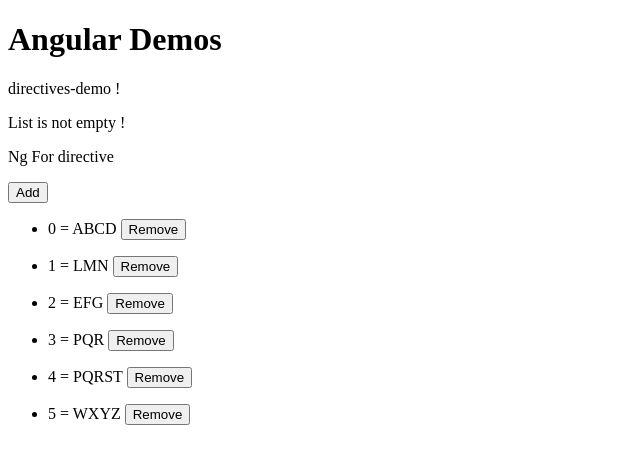
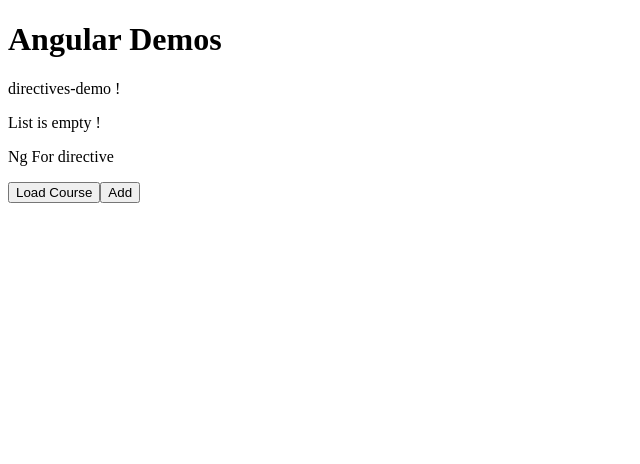
Before and after one commit to rohya8/demoApp, an Angular app: page / in a window 1280 px wide. Shown: the top 464 px of the page, without its empty margins (0-640 px from the left). Built offline with nearby package versions, Linux system fonts and the light colour scheme.

Commit message:
ngFor trackby changes

```diff
--- a/src/app/directives-demo/directives-demo.component.html
+++ b/src/app/directives-demo/directives-demo.component.html
@@ -2,7 +2,7 @@
   directives-demo !
 </p>
 
-<div *ngIf='numbersList.length > 0; then numberList else noNumbers'>
+<div *ngIf='numbersList; then numberList else noNumbers'>
 </div>
 <ng-template #numberList>
   List is not empty !
@@ -13,9 +13,15 @@
 </ng-template>
 
 <p> Ng For directive</p>
+<span *ngIf='!numbersList'>
+<button  (click)="loadCourses()">Load Course</button>
+</span>
+
 <button (click)="onAdd()">Add</button>
-<ul *ngFor='let item of numbersList; index as i'>
+<span *ngIf='numbersList'>
+<ul  *ngFor='let item of numbersList; index as i; trackBy: trackNumberList ' >
   <li>{{i}} = {{item.name}}
     <button (click)='onRemove(item)'>Remove</button>
   </li>
 </ul>
+</span>
--- a/src/app/directives-demo/directives-demo.component.ts
+++ b/src/app/directives-demo/directives-demo.component.ts
@@ -9,26 +9,38 @@
 
   // numbersList = [1, 2, 3, 4, 5, 6, 7, 8, 9, 0];
 
-  numbersList = [
-    { id: 123, name: 'ABCD' },
-    { id: 23, name: 'LMN' },
-    { id: 123, name: 'EFG' },
-    { id: 23, name: 'PQR' },
-    { id: 123, name: 'PQRST' },
-    { id: 23, name: 'WXYZ' }
-  ];
+  numbersList;
 
   constructor() { }
 
   ngOnInit() {
   }
 
+  loadCourses() {
+    this.numbersList = [
+      { id: 123, name: 'ABCD' },
+      { id: 23, name: 'LMN' },
+      { id: 123, name: 'EFG' },
+      { id: 23, name: 'PQR' },
+      { id: 123, name: 'PQRST' },
+      { id: 23, name: 'WXYZ' }
+    ];
+  }
+
   onAdd() {
-    this.numbersList.push({ id: this.numbersList.length, name: this.numbersList.length + 'JKL' });
+    if (!this.numbersList) {
+      this.numbersList = [{ id: 0, name: 'JKL' }];
+    }  else {
+      this.numbersList.push({ id: this.numbersList.length, name: this.numbersList.length + 'JKL' });
+    }
   }
 
   onRemove(item) {
     this.numbersList.splice(this.numbersList.indexOf(item), 1);
   }
 
+  trackNumberList(index, item) {
+    return item ? item.id : undefined;
+  }
+
 }
```
